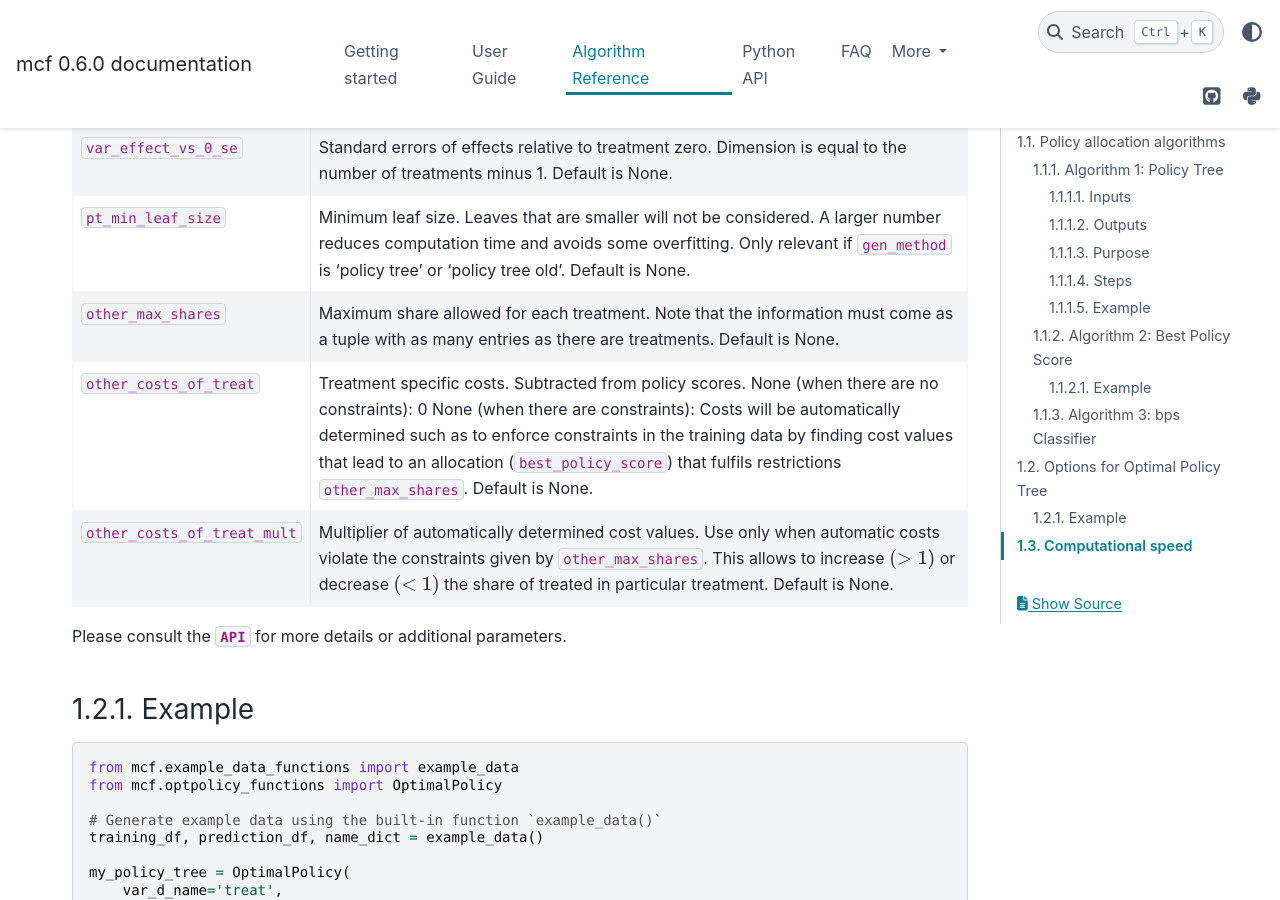
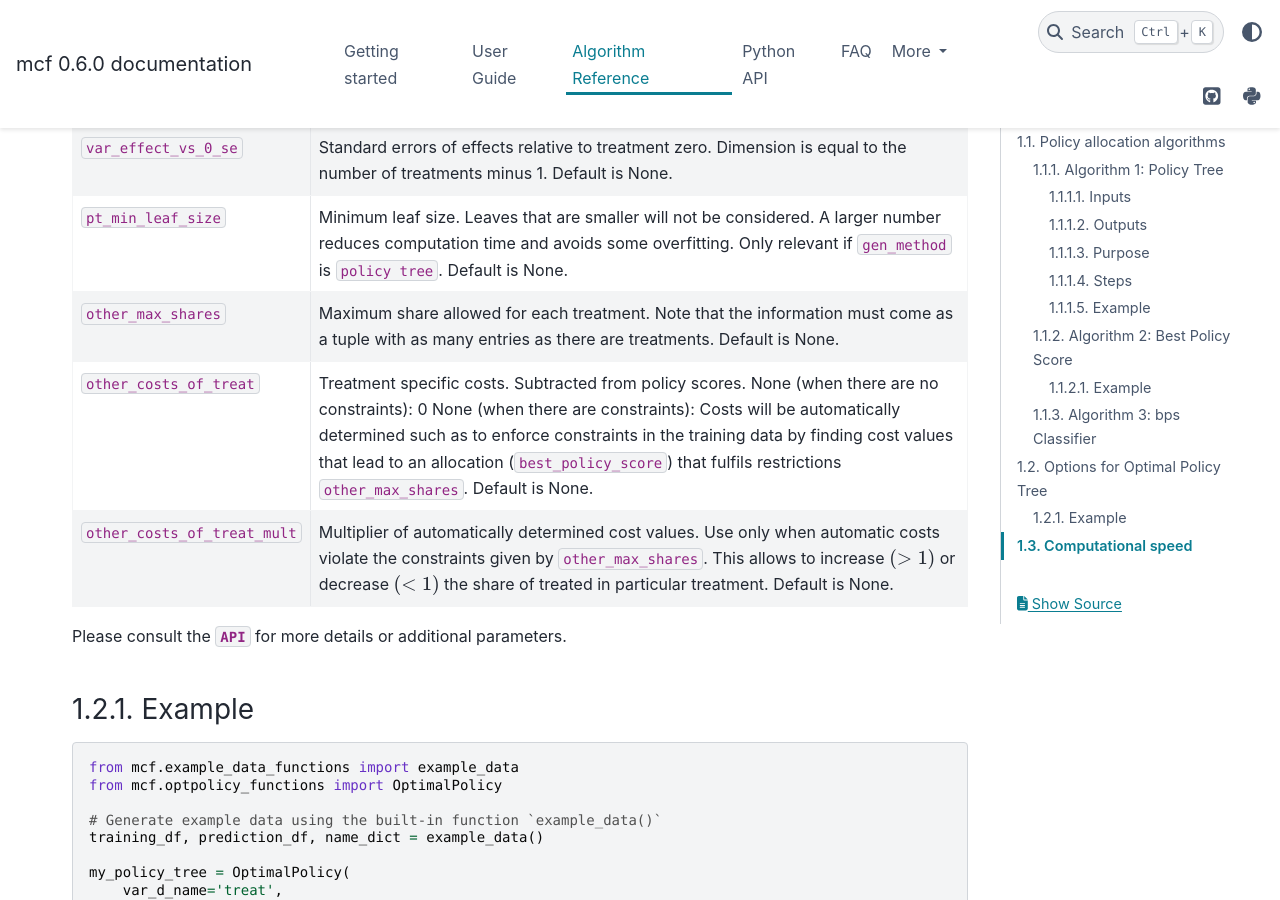
Before and after one commit to MCFpy/mcf, a Sphinx documentation site: the page built from docs/source/algorithm_reference/optimal-policy_algorithm.rst, in a window 1280 px wide and 900 px high, scrolled down 4109 px. Built offline with Sphinx 7.4.7 and the PyData theme 0.15.4, drawn with Linux system fonts in a browser that asks for light colours.

Commit message:
Update optimal-policy_algorithm.rst remove opt policy tree old

```diff
--- a/docs/source/algorithm_reference/optimal-policy_algorithm.rst
+++ b/docs/source/algorithm_reference/optimal-policy_algorithm.rst
@@ -158,7 +158,7 @@ Alternatively, if restrictions are present and ``other_costs_of_treat`` is left
    * - ``var_effect_vs_0_se``
      - Standard errors of effects relative to treatment zero. Dimension is equal to the number of treatments minus 1. Default is None.
    * - ``pt_min_leaf_size``
-     - Minimum leaf size. Leaves that are smaller will not be considered. A larger number reduces computation time and avoids some overfitting. Only relevant if ``gen_method`` is 'policy tree' or 'policy tree old'. Default is None.
+     - Minimum leaf size. Leaves that are smaller will not be considered. A larger number reduces computation time and avoids some overfitting. Only relevant if ``gen_method`` is ``policy tree``. Default is None.
    * - ``other_max_shares``
      - Maximum share allowed for each treatment. Note that the information must come as a tuple with as many entries as there are treatments. Default is None.
    * - ``other_costs_of_treat``
```
